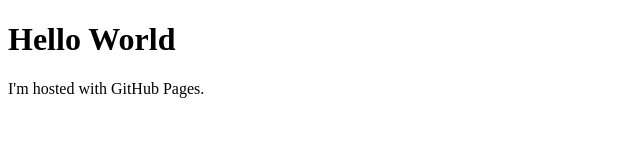
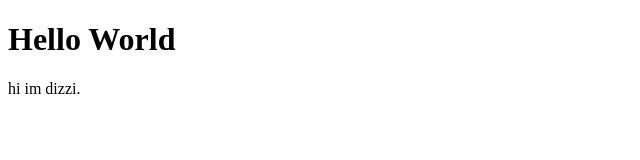
Before and after one commit to diseraczz/xoxogame, a plain HTML site: page index.html in a window 1280 px wide. Shown: the whole page, without its empty margins (0-640 px from the left). Drawn offline with Linux system fonts and the light colour scheme.

Commit message:
Update index.html

```diff
--- a/index.html
+++ b/index.html
@@ -3,7 +3,7 @@
 
 <body>
     <h1>Hello World</h1>
-    <p>I'm hosted with GitHub Pages.</p>
+    <p>hi im dizzi.</p>
 </body>
 
 </html>
```
